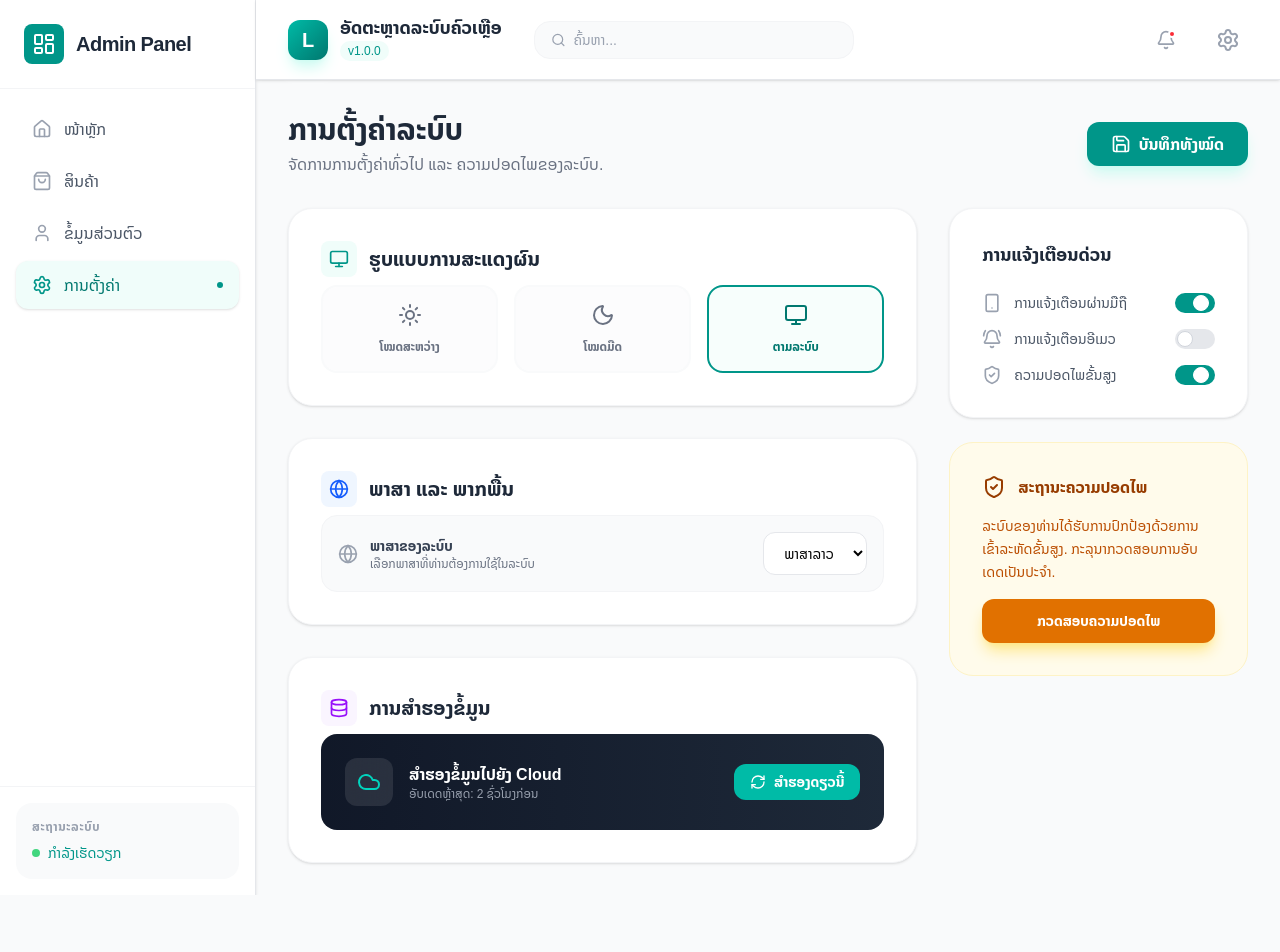
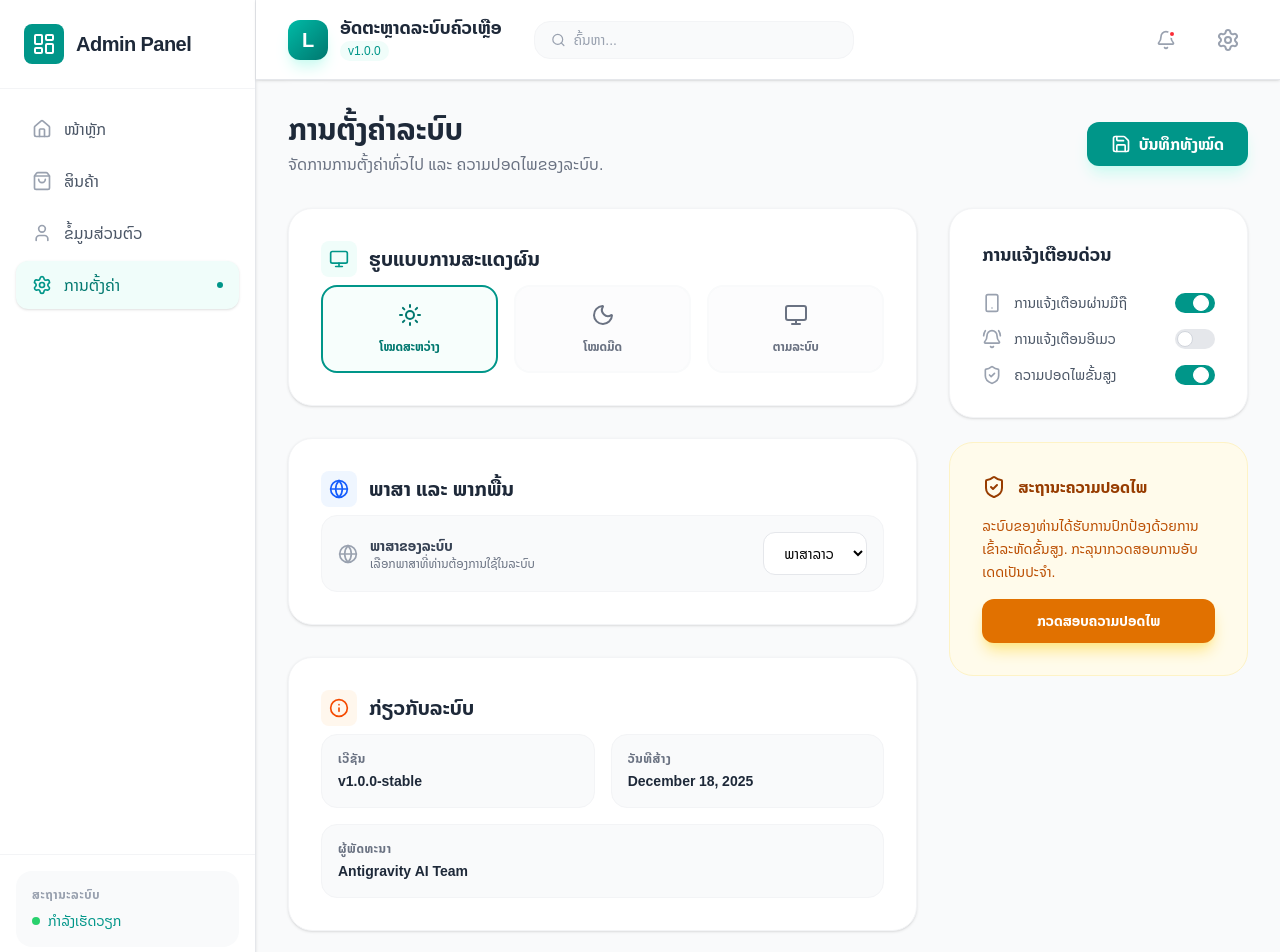
Before and after one commit to huevangxp/next-beginner, a Next.js app: page /settings in a window 1280 px wide. Shown: the top 952 px of the page. Before the commit the page ends 895 px from the top, so only its background shows below. Built offline with nearby package versions, Linux system fonts and the light colour scheme.

Commit message:
commit Thu 12/18/2025  9:23:20.12

```diff
--- a/app/settings/page.tsx
+++ b/app/settings/page.tsx
@@ -1,6 +1,4 @@
-"use client";
-
-import React, { useState } from "react";
+import { useAppContext } from "../context/AppContext";
 import {
   Settings,
   Globe,
@@ -14,25 +12,27 @@ import {
   Cloud,
   Save,
   RefreshCw,
+  Info,
 } from "lucide-react";
 
 const SettingsPage = () => {
-  const [theme, setTheme] = useState("system");
-  const [language, setLanguage] = useState("lo");
+  const { theme, setTheme, language, setLanguage, t } = useAppContext();
 
   return (
     <div className="max-w-5xl mx-auto space-y-8">
       {/* Header */}
       <div className="flex flex-col md:flex-row md:items-center justify-between gap-4">
         <div>
-          <h1 className="text-3xl font-bold text-gray-800">ການຕັ້ງຄ່າລະບົບ</h1>
-          <p className="text-gray-500 mt-1">
-            ຈັດການການຕັ້ງຄ່າທົ່ວໄປ ແລະ ຄວາມປອດໄພຂອງລະບົບ.
+          <h1 className="text-3xl font-bold text-gray-800 dark:text-white">
+            {t("system_settings")}
+          </h1>
+          <p className="text-gray-500 dark:text-gray-400 mt-1">
+            {t("manage_settings")}
           </p>
         </div>
         <button className="flex items-center gap-2 bg-teal-600 text-white px-6 py-2.5 rounded-xl font-bold hover:bg-teal-700 transition-all shadow-lg shadow-teal-100">
           <Save className="w-5 h-5" />
-          <span>ບັນທຶກທັງໝົດ</span>
+          <span>{t("save_all")}</span>
         </button>
       </div>
 
@@ -40,31 +40,31 @@ const SettingsPage = () => {
         {/* Left Column: General & Appearance */}
         <div className="md:col-span-2 space-y-8">
           {/* Appearance Section */}
-          <div className="bg-white rounded-3xl border border-gray-100 shadow-sm p-8 space-y-6">
+          <div className="bg-white dark:bg-gray-900 rounded-3xl border border-gray-100 dark:border-gray-800 shadow-sm p-8 space-y-6">
             <div className="flex items-center gap-3 mb-2">
-              <div className="p-2 bg-teal-50 text-teal-600 rounded-lg">
+              <div className="p-2 bg-teal-50 dark:bg-teal-900/30 text-teal-600 rounded-lg">
                 <Monitor className="w-5 h-5" />
               </div>
-              <h2 className="text-xl font-bold text-gray-800">
-                ຮູບແບບການສະແດງຜົນ
+              <h2 className="text-xl font-bold text-gray-800 dark:text-white">
+                {t("appearance")}
               </h2>
             </div>
 
             <div className="grid grid-cols-3 gap-4">
               {[
-                { id: "light", name: "ໂໝດສະຫວ່າງ", icon: Sun },
-                { id: "dark", name: "ໂໝດມືດ", icon: Moon },
-                { id: "system", name: "ຕາມລະບົບ", icon: Monitor },
+                { id: "light", name: t("light"), icon: Sun },
+                { id: "dark", name: t("dark"), icon: Moon },
+                { id: "system", name: t("system"), icon: Monitor },
               ].map((item) => {
                 const Icon = item.icon;
                 return (
                   <button
                     key={item.id}
-                    onClick={() => setTheme(item.id)}
+                    onClick={() => setTheme(item.id as any)}
                     className={`flex flex-col items-center gap-3 p-4 rounded-2xl border-2 transition-all ${
                       theme === item.id
-                        ? "border-teal-600 bg-teal-50/50 text-teal-700"
-                        : "border-gray-50 bg-gray-50/50 text-gray-500 hover:border-gray-200"
+                        ? "border-teal-600 bg-teal-50/50 dark:bg-teal-900/20 text-teal-700 dark:text-teal-400"
+                        : "border-gray-50 dark:border-gray-800 bg-gray-50/50 dark:bg-gray-800/50 text-gray-500 hover:border-gray-200"
                     }`}
                   >
                     <Icon className="w-6 h-6" />
@@ -76,77 +76,85 @@ const SettingsPage = () => {
           </div>
 
           {/* Language & Region */}
-          <div className="bg-white rounded-3xl border border-gray-100 shadow-sm p-8 space-y-6">
+          <div className="bg-white dark:bg-gray-900 rounded-3xl border border-gray-100 dark:border-gray-800 shadow-sm p-8 space-y-6">
             <div className="flex items-center gap-3 mb-2">
-              <div className="p-2 bg-blue-50 text-blue-600 rounded-lg">
+              <div className="p-2 bg-blue-50 dark:bg-blue-900/30 text-blue-600 rounded-lg">
                 <Globe className="w-5 h-5" />
               </div>
-              <h2 className="text-xl font-bold text-gray-800">
-                ພາສາ ແລະ ພາກພື້ນ
+              <h2 className="text-xl font-bold text-gray-800 dark:text-white">
+                {t("language_region")}
               </h2>
             </div>
 
             <div className="space-y-4">
-              <div className="flex items-center justify-between p-4 bg-gray-50 rounded-2xl border border-gray-100">
+              <div className="flex items-center justify-between p-4 bg-gray-50 dark:bg-gray-800/50 rounded-2xl border border-gray-100 dark:border-gray-800">
                 <div className="flex items-center gap-3">
                   <Globe className="w-5 h-5 text-gray-400" />
                   <div>
-                    <p className="text-sm font-bold text-gray-700">
-                      ພາສາຂອງລະບົບ
+                    <p className="text-sm font-bold text-gray-700 dark:text-gray-200">
+                      {t("system_language")}
                     </p>
-                    <p className="text-xs text-gray-500">
+                    <p className="text-xs text-gray-500 dark:text-gray-400">
                       ເລືອກພາສາທີ່ທ່ານຕ້ອງການໃຊ້ໃນລະບົບ
                     </p>
                   </div>
                 </div>
                 <select
                   value={language}
-                  onChange={(e) => setLanguage(e.target.value)}
-                  className="bg-white border border-gray-200 rounded-xl px-4 py-2 text-sm font-medium outline-none focus:ring-2 focus:ring-teal-500/20"
+                  onChange={(e) => setLanguage(e.target.value as any)}
+                  className="bg-white dark:bg-gray-800 border border-gray-200 dark:border-gray-700 rounded-xl px-4 py-2 text-sm font-medium outline-none focus:ring-2 focus:ring-teal-500/20 dark:text-white"
                 >
                   <option value="lo">ພາສາລາວ</option>
                   <option value="en">English</option>
-                  <option value="th">ไทย</option>
                 </select>
               </div>
             </div>
           </div>
 
-          {/* System Backup */}
-          <div className="bg-white rounded-3xl border border-gray-100 shadow-sm p-8 space-y-6">
+          {/* About System Section */}
+          <div className="bg-white dark:bg-gray-900 rounded-3xl border border-gray-100 dark:border-gray-800 shadow-sm p-8 space-y-6">
             <div className="flex items-center gap-3 mb-2">
-              <div className="p-2 bg-purple-50 text-purple-600 rounded-lg">
-                <Database className="w-5 h-5" />
+              <div className="p-2 bg-orange-50 dark:bg-orange-900/30 text-orange-600 rounded-lg">
+                <Info className="w-5 h-5" />
               </div>
-              <h2 className="text-xl font-bold text-gray-800">
-                ການສຳຮອງຂໍ້ມູນ
+              <h2 className="text-xl font-bold text-gray-800 dark:text-white">
+                {t("about_system")}
               </h2>
             </div>
 
-            <div className="flex items-center justify-between p-6 bg-gradient-to-r from-gray-900 to-gray-800 rounded-2xl text-white">
-              <div className="flex items-center gap-4">
-                <div className="p-3 bg-white/10 rounded-xl backdrop-blur-md">
-                  <Cloud className="w-6 h-6 text-teal-400" />
-                </div>
-                <div>
-                  <p className="font-bold">ສຳຮອງຂໍ້ມູນໄປຍັງ Cloud</p>
-                  <p className="text-xs text-gray-400">
-                    ອັບເດດຫຼ້າສຸດ: 2 ຊົ່ວໂມງກ່ອນ
-                  </p>
-                </div>
+            <div className="grid grid-cols-1 sm:grid-cols-2 gap-4">
+              <div className="p-4 bg-gray-50 dark:bg-gray-800/50 rounded-2xl border border-gray-100 dark:border-gray-800">
+                <p className="text-xs text-gray-500 dark:text-gray-400 uppercase font-bold tracking-wider mb-1">
+                  {t("version")}
+                </p>
+                <p className="text-sm font-bold text-gray-800 dark:text-white">
+                  v1.0.0-stable
+                </p>
               </div>
-              <button className="flex items-center gap-2 px-4 py-2 bg-teal-500 hover:bg-teal-600 rounded-xl text-sm font-bold transition-all">
-                <RefreshCw className="w-4 h-4" />
-                <span>ສຳຮອງດຽວນີ້</span>
-              </button>
+              <div className="p-4 bg-gray-50 dark:bg-gray-800/50 rounded-2xl border border-gray-100 dark:border-gray-800">
+                <p className="text-xs text-gray-500 dark:text-gray-400 uppercase font-bold tracking-wider mb-1">
+                  {t("build_date")}
+                </p>
+                <p className="text-sm font-bold text-gray-800 dark:text-white">
+                  December 18, 2025
+                </p>
+              </div>
+              <div className="p-4 bg-gray-50 dark:bg-gray-800/50 rounded-2xl border border-gray-100 dark:border-gray-800 sm:col-span-2">
+                <p className="text-xs text-gray-500 dark:text-gray-400 uppercase font-bold tracking-wider mb-1">
+                  {t("developer")}
+                </p>
+                <p className="text-sm font-bold text-gray-800 dark:text-white">
+                  Antigravity AI Team
+                </p>
+              </div>
             </div>
           </div>
         </div>
 
         {/* Right Column: Quick Toggles */}
         <div className="space-y-6">
-          <div className="bg-white rounded-3xl border border-gray-100 shadow-sm p-8 space-y-6">
-            <h3 className="text-lg font-bold text-gray-800">
+          <div className="bg-white dark:bg-gray-900 rounded-3xl border border-gray-100 dark:border-gray-800 shadow-sm p-8 space-y-6">
+            <h3 className="text-lg font-bold text-gray-800 dark:text-white">
               ການແຈ້ງເຕືອນດ່ວນ
             </h3>
             <div className="space-y-4">
@@ -165,7 +173,7 @@ const SettingsPage = () => {
                 >
                   <div className="flex items-center gap-3">
                     <item.icon className="w-5 h-5 text-gray-400 group-hover:text-teal-600 transition-colors" />
-                    <span className="text-sm font-medium text-gray-600">
+                    <span className="text-sm font-medium text-gray-600 dark:text-gray-300">
                       {item.name}
                     </span>
                   </div>
@@ -175,23 +183,23 @@ const SettingsPage = () => {
                       className="sr-only peer"
                       defaultChecked={item.checked}
                     />
-                    <div className="w-10 h-5 bg-gray-200 peer-focus:outline-none rounded-full peer peer-checked:after:translate-x-full peer-checked:after:border-white after:content-[''] after:absolute after:top-[2px] after:left-[2px] after:bg-white after:border-gray-300 after:border after:rounded-full after:h-4 after:w-4 after:transition-all peer-checked:bg-teal-600"></div>
+                    <div className="w-10 h-5 bg-gray-200 dark:bg-gray-700 peer-focus:outline-none rounded-full peer peer-checked:after:translate-x-full peer-checked:after:border-white after:content-[''] after:absolute after:top-[2px] after:left-[2px] after:bg-white after:border-gray-300 after:border after:rounded-full after:h-4 after:w-4 after:transition-all peer-checked:bg-teal-600"></div>
                   </label>
                 </div>
               ))}
             </div>
           </div>
 
-          <div className="bg-amber-50 rounded-3xl border border-amber-100 p-8 space-y-4">
-            <div className="flex items-center gap-3 text-amber-800">
+          <div className="bg-amber-50 dark:bg-amber-900/20 rounded-3xl border border-amber-100 dark:border-amber-900/30 p-8 space-y-4">
+            <div className="flex items-center gap-3 text-amber-800 dark:text-amber-400">
               <ShieldCheck className="w-6 h-6" />
               <h3 className="font-bold">ສະຖານະຄວາມປອດໄພ</h3>
             </div>
-            <p className="text-sm text-amber-700 leading-relaxed">
+            <p className="text-sm text-amber-700 dark:text-amber-500 leading-relaxed">
               ລະບົບຂອງທ່ານໄດ້ຮັບການປົກປ້ອງດ້ວຍການເຂົ້າລະຫັດຂັ້ນສູງ.
               ກະລຸນາກວດສອບການອັບເດດເປັນປະຈຳ.
             </p>
-            <button className="w-full py-3 bg-amber-600 text-white rounded-xl font-bold text-sm hover:bg-amber-700 transition-all shadow-lg shadow-amber-200">
+            <button className="w-full py-3 bg-amber-600 text-white rounded-xl font-bold text-sm hover:bg-amber-700 transition-all shadow-lg shadow-amber-200 dark:shadow-none">
               ກວດສອບຄວາມປອດໄພ
             </button>
           </div>
```
